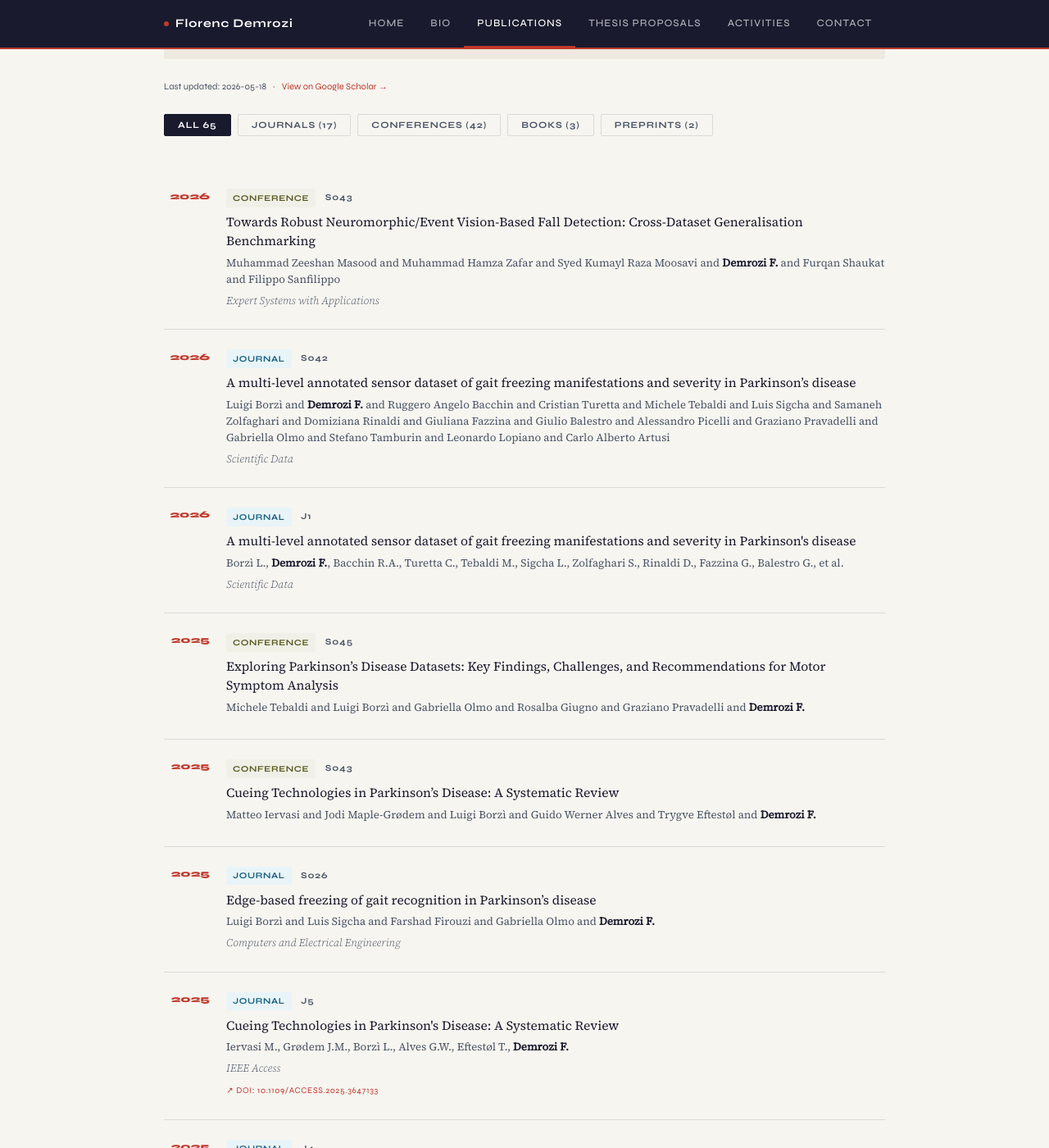
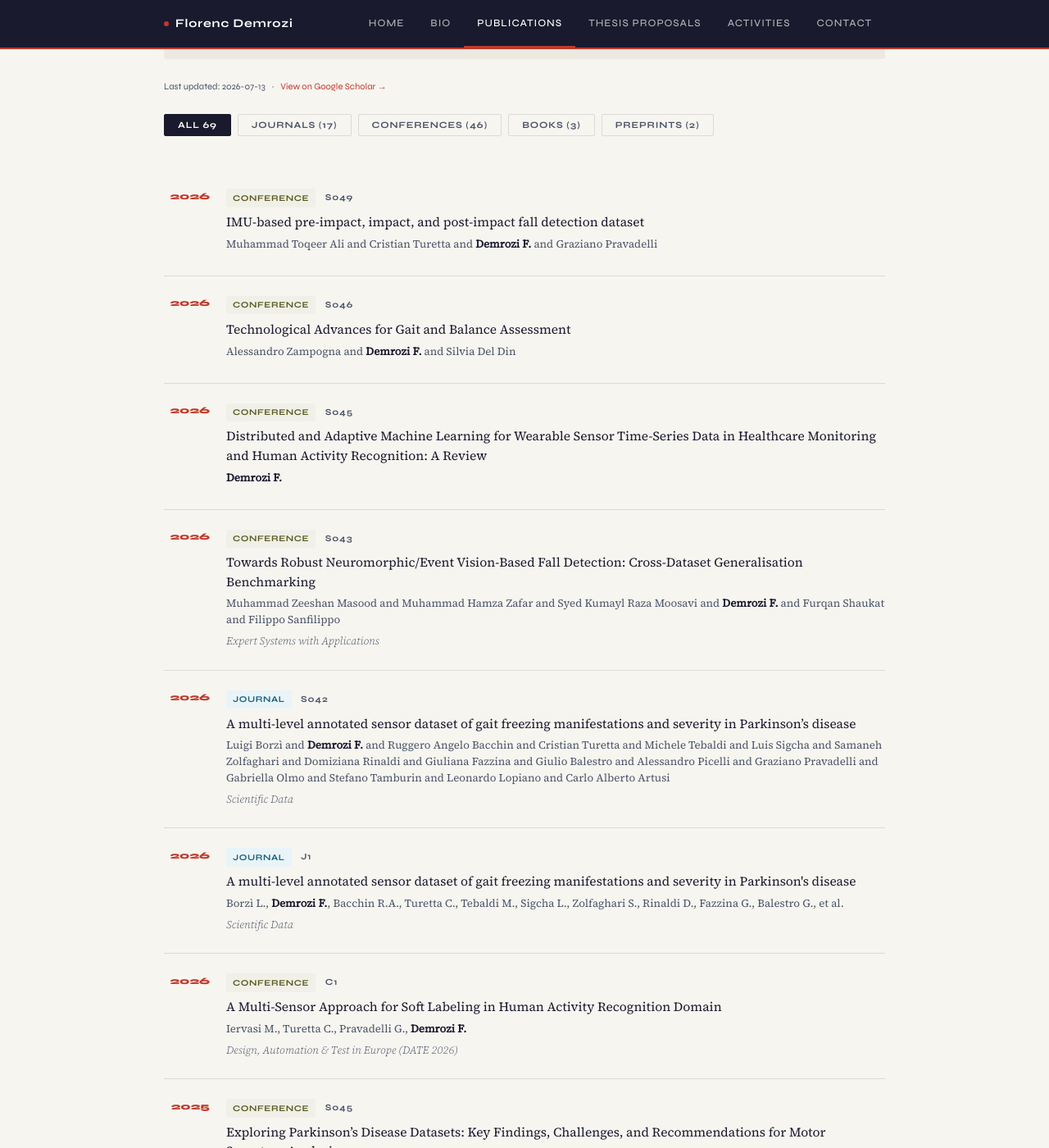
Before and after one commit to FlorencDemrozi/florencdemrozi.github.io, a Jekyll site: the page built from _pages/publications.html, in a window 1280 px wide and 1400 px high, scrolled down 404 px. Shown: the whole window at 82% size. Built offline with Jekyll 4.4.1, drawn with Linux system fonts in a browser that asks for light colours; some web fonts are replaced; some of the changed text lies outside the part shown.

Commit message:
chore: auto-update publications from Google Scholar [2026-07-13]

```diff
--- a/_data/publications.yml
+++ b/_data/publications.yml
@@ -1,6 +1,13 @@
-last_updated: '2026-05-18'
+last_updated: '2026-07-13'
 scholar_url: https://scholar.google.it/citations?user=gF5XNDIAAAAJ&hl=en
 items:
+- id: C1
+  type: conference
+  year: 2026
+  title: A Multi-Sensor Approach for Soft Labeling in Human Activity Recognition Domain
+  authors: Iervasi M., Turetta C., Pravadelli G., Demrozi F.
+  venue: Design, Automation & Test in Europe (DATE 2026)
+  year_str: '2026'
 - id: J1
   type: journal
   year: 2026
@@ -26,6 +33,28 @@ items:
   authors: Muhammad Zeeshan Masood and Muhammad Hamza Zafar and Syed Kumayl Raza Moosavi and Demrozi F. and Furqan Shaukat
     and Filippo Sanfilippo
   venue: Expert Systems with Applications
+- id: S045
+  type: conference
+  year: 2026
+  year_str: '2026'
+  title: 'Distributed and Adaptive Machine Learning for Wearable Sensor Time-Series Data in Healthcare Monitoring and Human
+    Activity Recognition: A Review'
+  authors: Demrozi F.
+  venue: ''
+- id: S046
+  type: conference
+  year: 2026
+  year_str: '2026'
+  title: Technological Advances for Gait and Balance Assessment
+  authors: Alessandro Zampogna and Demrozi F. and Silvia Del Din
+  venue: ''
+- id: S049
+  type: conference
+  year: 2026
+  year_str: '2026'
+  title: IMU-based pre-impact, impact, and post-impact fall detection dataset
+  authors: Muhammad Toqeer Ali and Cristian Turetta and Demrozi F. and Graziano Pravadelli
+  venue: ''
 - id: C2
   type: conference
   year: 2025
@@ -476,10 +505,11 @@ items:
   authors: Demrozi F., Pravadelli G., Stefanni F.
   venue: Forum on Specification and Design Languages (FDL 2016)
   year_str: '2016'
-- id: C1
+- id: S058
   type: conference
   year: 2000
-  title: A Multi-Sensor Approach for Soft Labeling in Human Activity Recognition Domain
-  authors: Iervasi M., Turetta C., Pravadelli G., Demrozi F.
-  venue: Design, Automation & Test in Europe (DATE 2026)
-  year_str: '2000'
+  year_str: Unknown
+  title: This article is protected by copyright. All rights reserved.
+  authors: Tamburin Stefano and Elisa Mantovani and Demrozi F. and Daniel L Hertz and Cristian Turetta and Omar Ferro and
+    Andreas A Argyriou and Graziano Pravadelli and Stefano Tamburina
+  venue: ''
```
